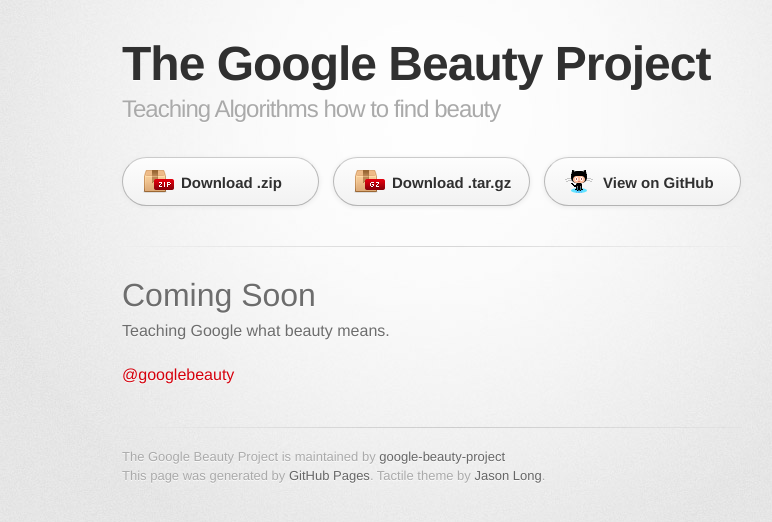
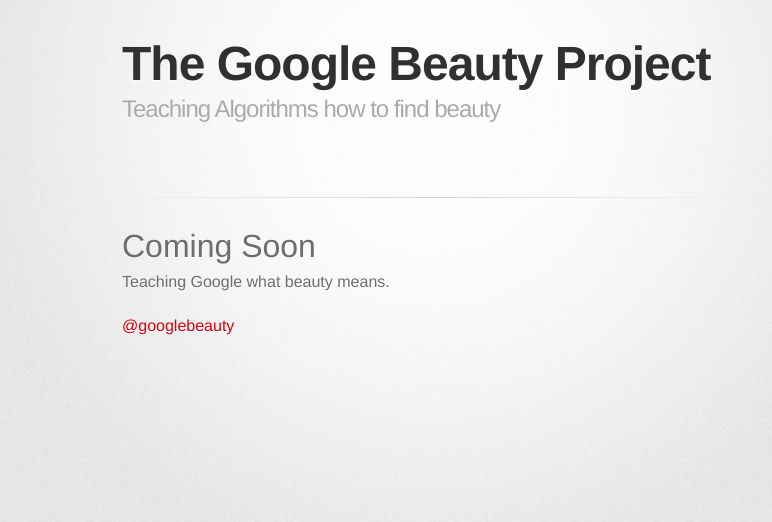
Before and after one commit to google-beauty-project/google-beauty-project.github.io, a plain HTML site: page index.html in a window 1280 px wide. Shown: the whole page, without its empty margins (208-980 px from the left). Drawn offline with Linux system fonts and the light colour scheme; a web font is replaced by a local one.

Commit message:
Update index.html

```diff
--- a/index.html
+++ b/index.html
@@ -23,9 +23,6 @@
         </header>
 
         <section id="downloads" class="clearfix">
-          <a href="https://github.com/google-beauty-project/google-beauty.com/zipball/master" id="download-zip" class="button"><span>Download .zip</span></a>
-          <a href="https://github.com/google-beauty-project/google-beauty.com/tarball/master" id="download-tar-gz" class="button"><span>Download .tar.gz</span></a>
-          <a href="https://github.com/google-beauty-project/google-beauty.com" id="view-on-github" class="button"><span>View on GitHub</span></a>
         </section>
 
         <hr>
@@ -39,12 +36,6 @@
 <p><a href="http://twitter.com/googlebeauty">@googlebeauty</a></p>
         </section>
 
-        <footer>
-          The Google Beauty Project is maintained by <a href="https://github.com/google-beauty-project">google-beauty-project</a><br>
-          This page was generated by <a href="http://pages.github.com">GitHub Pages</a>. Tactile theme by <a href="https://twitter.com/jasonlong">Jason Long</a>.
-        </footer>
-
-
       </div>
     </div>
   </body>
```
